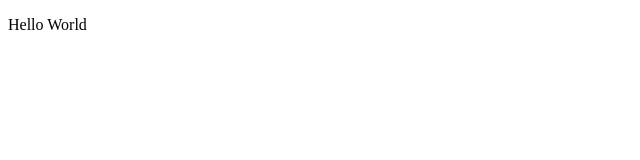
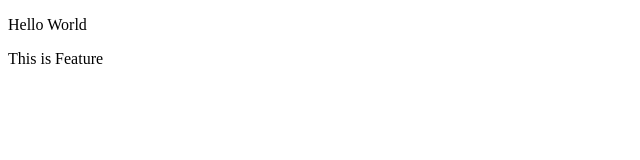
Before and after one commit to pratyushvatsalshukla/devops, a plain HTML site: page index.html in a window 1280 px wide. Shown: the full height of the page, 0-640 px from the left. Drawn offline with Linux system fonts and the light colour scheme.

Commit message:
Added Feature

```diff
--- a/index.html
+++ b/index.html
@@ -7,5 +7,6 @@
 </head>
 <body>
     <p class="hello">Hello World</p>
+    <p>This is Feature</p>
 </body>
 </html>
```
